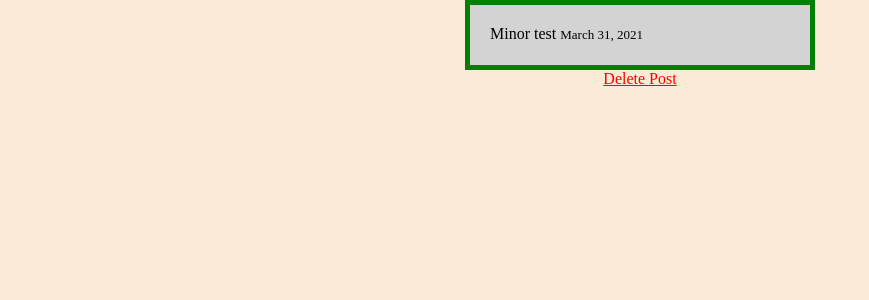
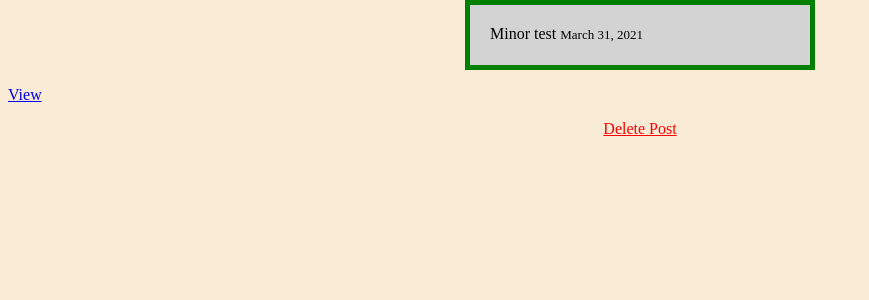
Before and after one commit to Moali97/ToDo-App, a Django app: page / in a window 1280 px wide. Shown: the part 131-431 px from the top of the page, without its empty margins (0-869 px from the left). Run offline with Django 3.2, Linux system fonts and the light colour scheme; data comes from the database, SQL or seed files in the repository.

Commit message:
added Detail view url

```diff
--- a/templates/home.html
+++ b/templates/home.html
@@ -17,7 +17,7 @@
  </div>
 
 
-
+  <p><a href="{% url 'post_detail' list.id %}">View</a></p>
 
 
  <div class="delete">
```
